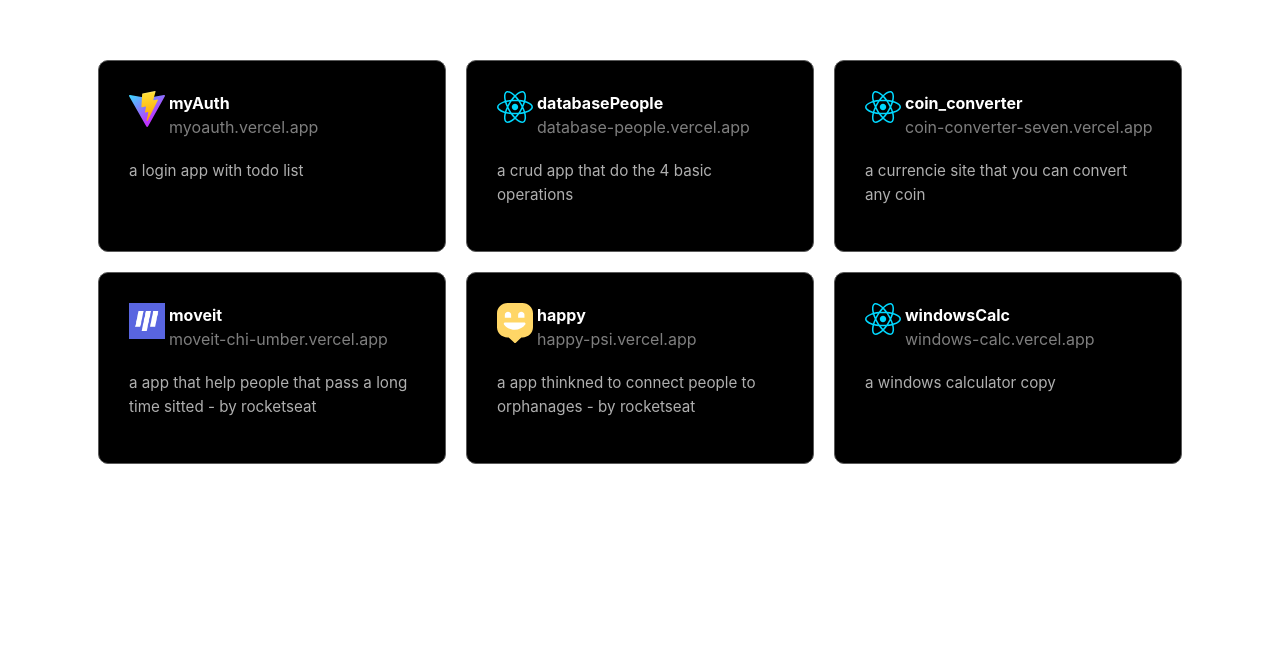
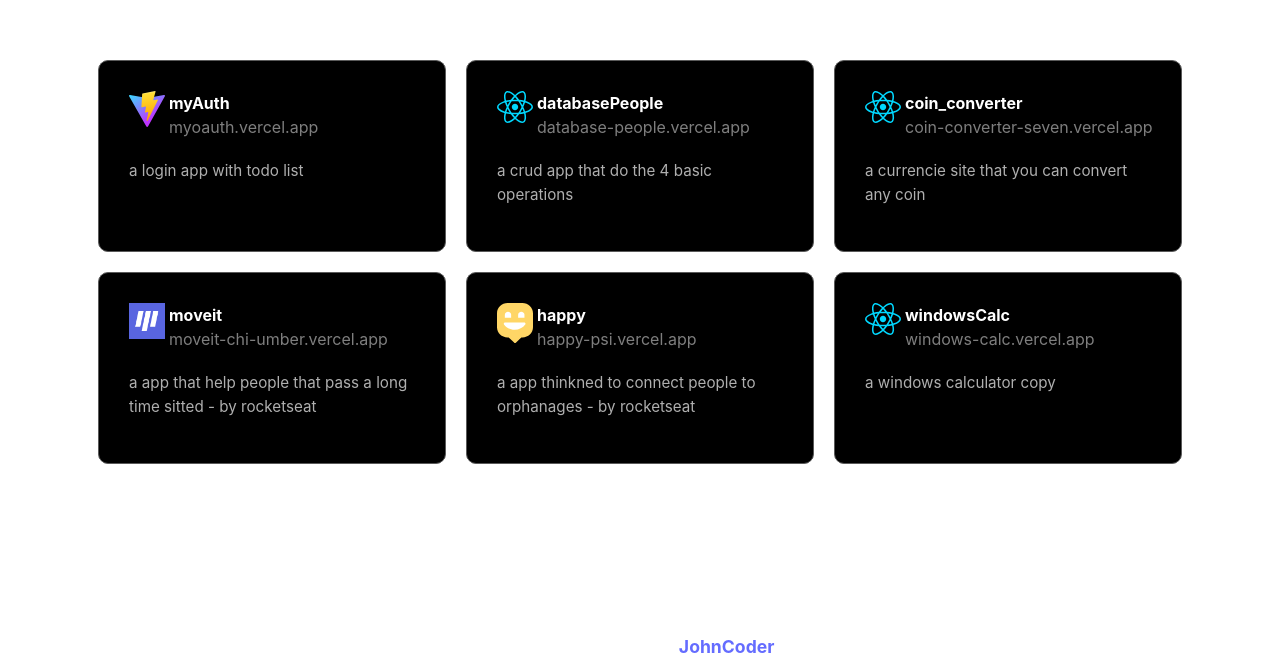
Before and after one commit to JohnsCoder/portfolio, a React (Vite) app: page / in a window 1280 px wide. Shown: the part 138-800 px from the top of the page. Built offline with nearby package versions, Linux system fonts and the light colour scheme.

Commit message:
adding footer

```diff
--- a/src/App.css
+++ b/src/App.css
@@ -1,7 +1,7 @@
 h1 {
   font-size: 2em;
-text-align: center;
-padding: 25px;
+  text-align: center;
+  padding: 25px;
 }
 .homepage {
   display: flex;
@@ -15,19 +15,36 @@ padding: 25px;
   display: grid;
   grid-template-columns: 348px 348px 348px;
   gap: 20px;
-  /* margin-top: 90px; */
 }
 
+footer {
+  display: flex;
+  border-top: solid 1px;
+  position: absolute;
+  bottom: 0;
+  width: 100vw;
+  justify-content: center;
+  height: 30px;
+  font-size: 1em;
+  align-items: center;
+}
+
+footer:hover a {
+  color: #535bf2;
+}
+footer a {
+  font-size: 1.1em;
+  color: #646cff;
+  font-weight: bolder;
+}
 @media (max-width: 1153px) {
   .cards {
     grid-template-columns: 348px 348px;
-
   }
 }
 
 @media (max-width: 730px) {
   .cards {
     grid-template-columns: 348px;
-
   }
 }
--- a/src/App.tsx
+++ b/src/App.tsx
@@ -47,6 +47,12 @@ function App() {
           />
         </div>
       </div>
+      <footer>
+        All Sites Developed by&nbsp;
+        <a href="https://github.com/JohnsCoder" target="_blank">
+          JohnCoder
+        </a>
+      </footer>
     </div>
   );
 }
--- a/src/components/cards.tsx
+++ b/src/components/cards.tsx
@@ -7,18 +7,17 @@ interface props {
 }
 
 export default (props: props) => {
-  const linktext = props.link.split('//')[1]
-console.log(linktext)
+  const linktext = props.link.split("//")[1];
   return (
-      <a href={props.link} target="_blank">
-    <div className="card">
+    <a href={props.link} target="_blank">
+      <div className="card">
         <div>
           <img src={props.icon} />
           <h4>{props.title}</h4>
           <span>{linktext}</span>
         </div>
         <p>{props.description}</p>
-    </div>
-      </a>
+      </div>
+    </a>
   );
 };
--- a/src/index.css
+++ b/src/index.css
@@ -33,7 +33,6 @@ button:focus-visible {
   outline: 4px auto -webkit-focus-ring-color;
 }
 
-
 * {
   text-decoration: none;
   color: white;
```
